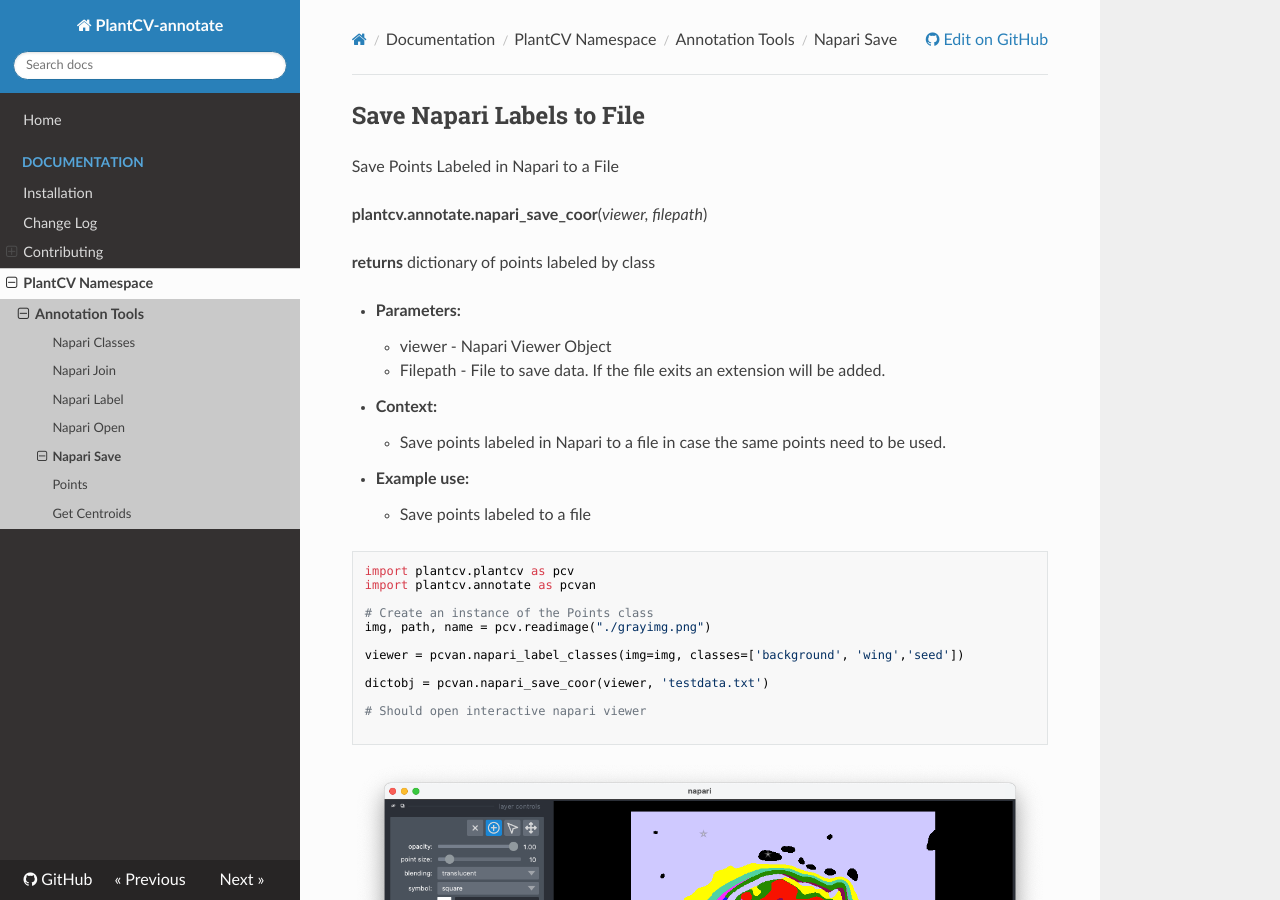
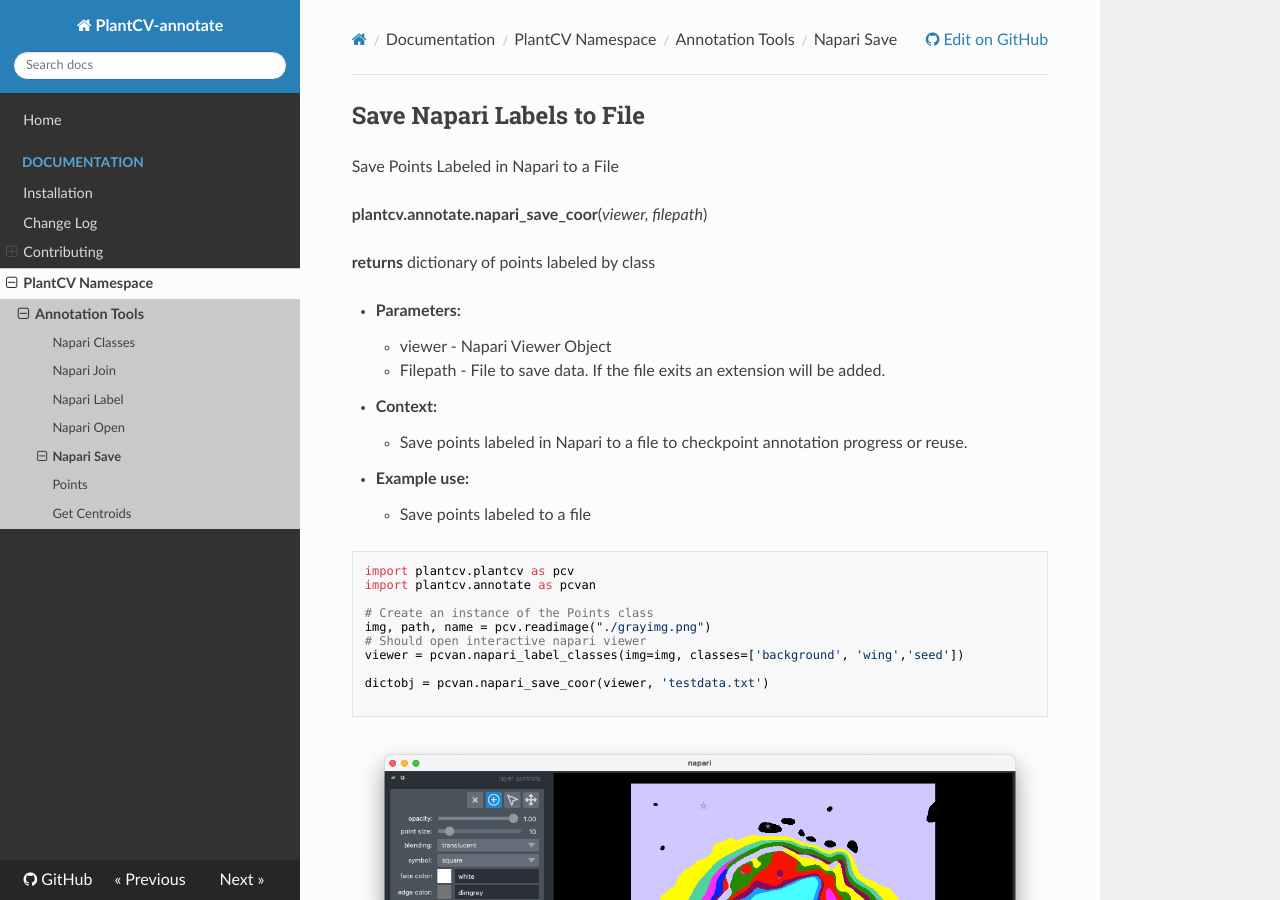
Before and after one commit to danforthcenter/plantcv-annotate, an MkDocs documentation site: the page built from docs/napari_save_coor.md, in a window 1280 px wide and 900 px high. Built offline with MkDocs 1.6.1, drawn with Linux system fonts in a browser that asks for light colours; nearby versions of some CDN libraries.

Commit message:
minor clarifications

````diff
--- a/docs/napari_save_coor.md
+++ b/docs/napari_save_coor.md
@@ -11,7 +11,7 @@
     - Filepath - File to save data. If the file exits an extension will be added.
 
 - **Context:**
-    - Save points labeled in Napari to a file in case the same points need to be used.
+    - Save points labeled in Napari to a file to checkpoint annotation progress or reuse.
 
 - **Example use:**
     - Save points labeled to a file
@@ -23,12 +23,10 @@
 
 # Create an instance of the Points class
 img, path, name = pcv.readimage("./grayimg.png")
-
+# Should open interactive napari viewer
 viewer = pcvan.napari_label_classes(img=img, classes=['background', 'wing','seed'])
 
 dictobj = pcvan.napari_save_coor(viewer, 'testdata.txt')
-
-# Should open interactive napari viewer
 
 ```
 
````
